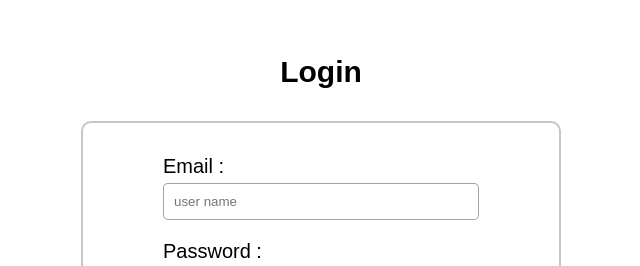
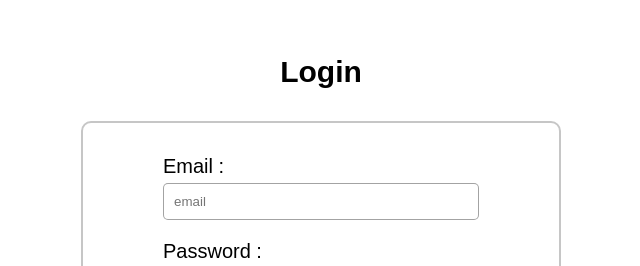
Before and after one commit to SatyamSingh432/stealth, a React (Vite) app in the folder frontend/: page / in a window 1280 px wide. Shown: the part 189-455 px from the top of the page, without its empty margins (319-959 px from the left). Built offline with nearby package versions, Linux system fonts and the light colour scheme.

Commit message:
fix: bug

```diff
--- a/frontend/src/pages/LoginRegister.jsx
+++ b/frontend/src/pages/LoginRegister.jsx
@@ -87,7 +87,7 @@ const LoginRegister = ({ isValid }) => {
                 name="email"
                 required
                 value={user.email}
-                placeholder="user name"
+                placeholder="email"
                 onChange={changeLoginHandler}
                 className="form-input"
               />
@@ -128,7 +128,7 @@ const LoginRegister = ({ isValid }) => {
                 value={userRegister.email}
                 required
                 onChange={changeRegisterHandler}
-                placeholder="user name"
+                placeholder="email"
                 className="form-input"
               />
               <label className="form-label">Password :</label>
```
